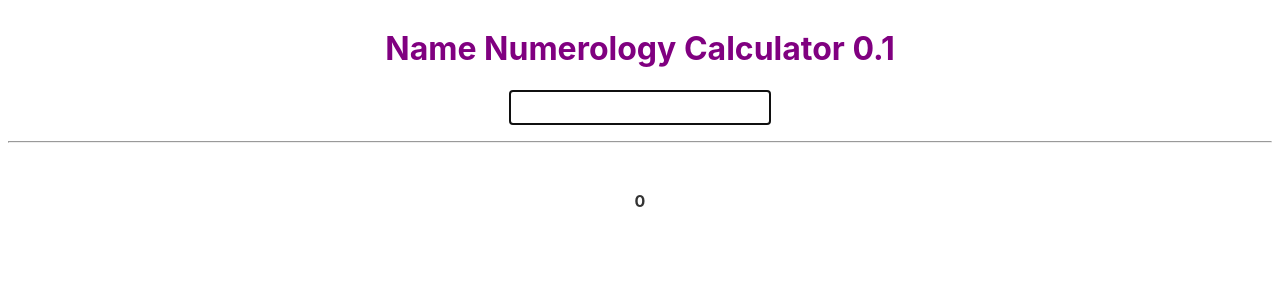
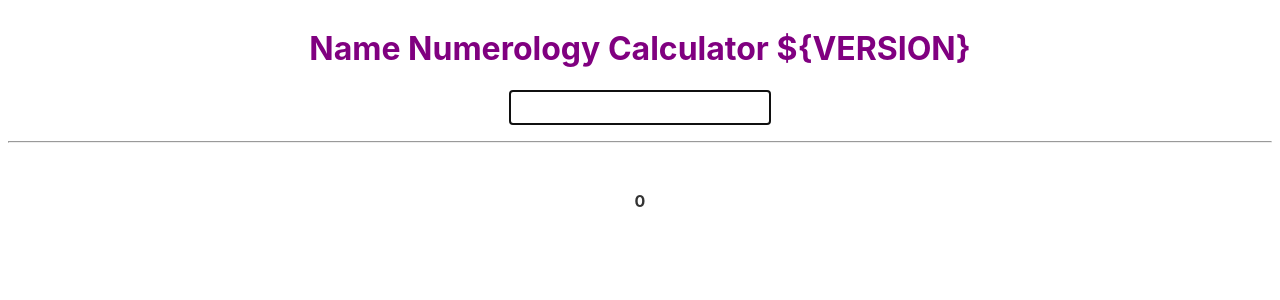
Before and after one commit to jzillmann/namenum, a Svelte app: page / in a window 1280 px wide. Shown: the top 300 px of the page. Built offline with nearby package versions, Linux system fonts and the light colour scheme.

Commit message:
Pass version from package.json to main.js

```diff
--- a/package.json
+++ b/package.json
@@ -7,6 +7,7 @@
         "rollup-plugin-commonjs": "^10.0.0",
         "rollup-plugin-livereload": "^1.0.0",
         "rollup-plugin-node-resolve": "^5.2.0",
+        "rollup-plugin-replace": "^2.2.0",
         "rollup-plugin-svelte": "^5.0.3",
         "rollup-plugin-terser": "^4.0.4",
         "sirv-cli": "^0.4.4",
--- a/rollup.config.js
+++ b/rollup.config.js
@@ -1,3 +1,4 @@
+import replace from 'rollup-plugin-replace';
 import svelte from 'rollup-plugin-svelte';
 import resolve from 'rollup-plugin-node-resolve';
 import commonjs from 'rollup-plugin-commonjs';
@@ -15,6 +16,14 @@ export default {
         file: 'public/bundle.js'
     },
     plugins: [
+
+        replace({
+            include: 'src/main.js',
+            exclude: 'node_modules/**',
+            delimiters: ['${', '}'],
+            VERSION: process.env.npm_package_version
+        }),
+
         svelte({
             // enable run-time checks when not in production
             dev: !production,
--- a/src/main.js
+++ b/src/main.js
@@ -3,7 +3,7 @@ import App from './App.svelte';
 const app = new App({
     target: document.body,
     props: {
-        version: '0.1'
+        version: '${VERSION}'
     }
 });
 
```
Also changed, not shown: 1 other file (tests, documents, lock files or other folders).
